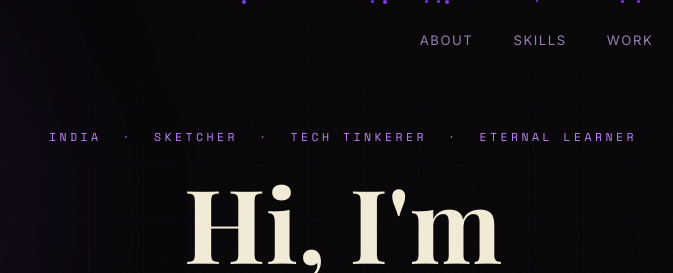
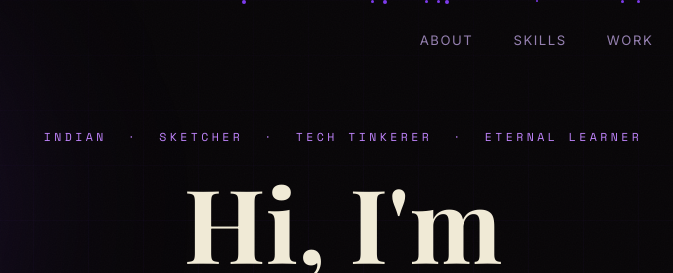
Before and after one commit to XxTanveerxX/XxTanveerxX.github.io, a plain HTML site: page index.html in a window 1280 px wide. Shown: the top 273 px of the page, 297-970 px from the left. Drawn offline with nearby package versions, Linux system fonts and the light colour scheme; a web font is replaced by a local one.

Commit message:
Update index.html

```diff
--- a/index.html
+++ b/index.html
@@ -268,7 +268,7 @@ footer{border-top:1px solid var(--border);padding:3rem 4rem;display:flex;justify
     <div class="hero-grid"></div>
   </div>
   <div class="hero-content">
-    <p class="hero-eyebrow">India &nbsp;·&nbsp; Sketcher &nbsp;·&nbsp; Tech Tinkerer &nbsp;·&nbsp; Eternal Learner</p>
+    <p class="hero-eyebrow">Indian &nbsp;·&nbsp; Sketcher &nbsp;·&nbsp; Tech Tinkerer &nbsp;·&nbsp; Eternal Learner</p>
     <h1 class="hero-title">
       <span class="line"><span class="word" style="animation-delay:.5s">Hi, I'm</span></span>
       <span class="line"><span class="word italic" style="animation-delay:.7s">Tanveer</span></span>
```
